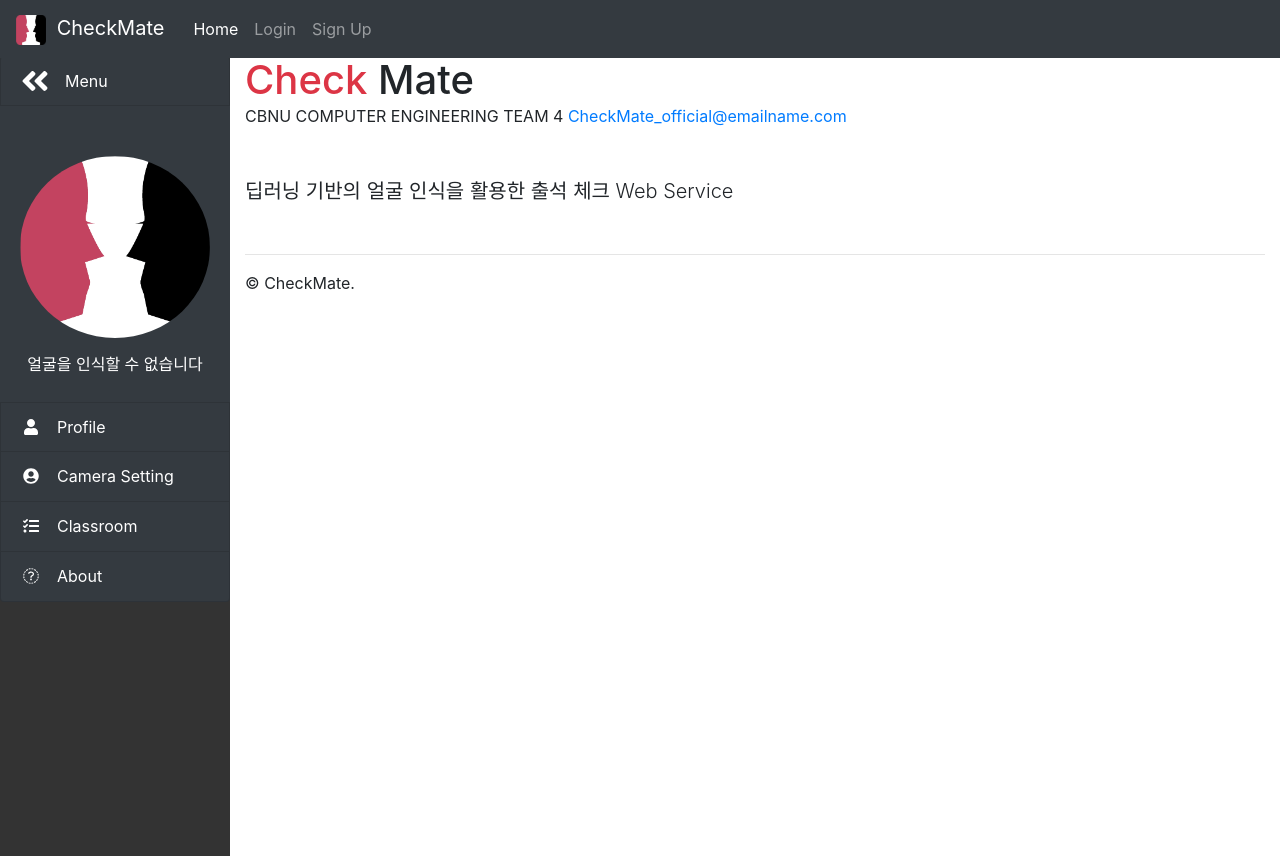
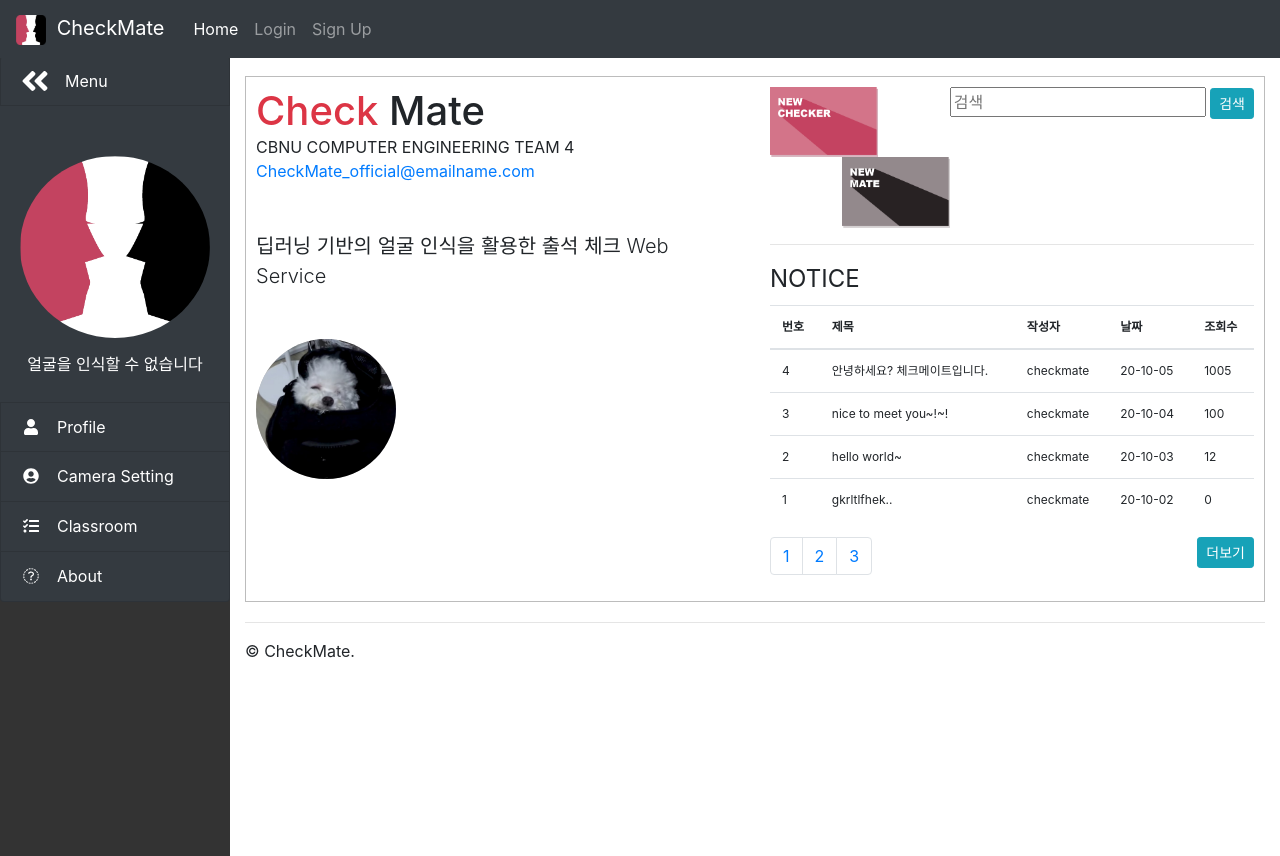
Before and after one commit to on1ystar/checkmate, a Django app: page / in a window 1280 px wide. Run offline with Django 3.2, Linux system fonts and the light colour scheme; parts of the project's set-up code (start-up, migrations or seed data) failed here and were passed over; some libraries are stand-ins or nearby versions; some web fonts are replaced.

Commit message:
Main page update

```diff
--- a/checkmate/templates/layout.html
+++ b/checkmate/templates/layout.html
@@ -81,7 +81,41 @@
         body{
             padding-top: 3.5rem;
         }
+        .container{
+            margin: 20px auto;
 
+            padding: 10px;
+            border: 1px solid #bcbcbc;
+        }
+
+        .box {
+            width: 140px;
+            height: 140px;
+            border-radius: 70%;
+            overflow: hidden;
+        }
+        .profile {
+            width: 100%;
+            height: 100%;
+            object-fit: cover;
+        }
+
+        .table {
+          font-size: 75%;
+        }
+
+        .button_checker {
+            width: 60%;
+            height: 60%;
+        }
+
+        #b1 {
+            float: left;
+        }
+
+        #b2{
+          float: right;
+        }
 
 
     </style>
--- a/checkmate/templates/root.html
+++ b/checkmate/templates/root.html
@@ -1,12 +1,16 @@
 {% extends "layout.html" %}
+{% load bootstrap4 static %}
 
 {% block title %}
     Checkmate.
 {% endblock title%}
 
 {% block content %}
-<div class="container-fluid p-0">
-    <!-- About-->
+
+<div class="container">
+    <div class="row">
+    <div class="col-sm-6">
+     <!-- About-->
     <section class="resume-section" id="main">
         <div class="resume-section-content">
             <h1 class="mb-0">
@@ -20,5 +24,104 @@
             <p class="lead mb-5">딥러닝 기반의 얼굴 인식을 활용한 출석 체크 Web Service</p>
         </div>
     </section>
+        <div class="box" style="background: #BDBDBD;">
+            <img class="profile" src="{% static 'img/profile.JPG' %}">
+
+        </div>
+    </div>
+    <div class="col-sm-6">
+        <form class="navbar-search float-right">
+            <input type="text" class="search-query"  placeholder="검색">
+            <a class="btn btn-info btn-sm">검색</a>
+        </form>
+        <span class="chart" data-percent="86">
+            <span class="percent"></span>
+        </span> <!--실행안됨흑흑-->
+        <fieldset>
+            <a href="#"><img class="button_checker" id="b1" src="{% static 'img/button_1.png' %}" alt="버튼1"></a>
+            <a href="#"><img class="button_checker" id="b2" src="{% static 'img/button_2.png' %}" alt="버튼2"></a>
+        </fieldset>
+        <hr>
+        <fieldset style="width:100%">
+        <legend>NOTICE</legend>
+        <table class="table table-hover">
+            <thead>
+            <tr>
+            <th>번호</th>
+            <th>제목</th>
+            <th>작성자</th>
+            <th>날짜</th>
+            <th>조회수</th>
+            </tr>
+            </thead>
+            <tbody>
+            <tr>
+            <td>4</td>
+            <td>안녕하세요? 체크메이트입니다.</td>
+            <td>checkmate</td>
+            <td>20-10-05</td>
+            <td>1005</td>
+            </tr>
+            <tr>
+            <td>3</td>
+            <td>nice to meet you~!~!</td>
+            <td>checkmate</td>
+            <td>20-10-04</td>
+            <td>100</td>
+            </tr>
+            <tr>
+            <td>2</td>
+            <td>hello world~</td>
+            <td>checkmate</td>
+            <td>20-10-03</td>
+            <td>12</td>
+            </tr>
+            <tr>
+            <td>1</td>
+            <td>gkrltlfhek..</td>
+            <td>checkmate</td>
+            <td>20-10-02</td>
+            <td>0</td>
+            </tr>
+            </tbody>
+        </table>
+        </fieldset>
+        <a class="btn btn-info float-right btn-sm">더보기</a>
+        <div class="text-center">
+        <ul class="pagination">
+            <li class="page-item"><a class="page-link" href="#">1</a></li>
+            <li class="page-item"><a class="page-link" href="#">2</a></li>
+            <li class="page-item"><a class="page-link" href="#">3</a></li>
+        </ul>
+        </div>
+    </div>
+    </div>
 </div>
 {% endblock content %}
+
+<script>
+$(function() {
+    $('.chart').easyPieChart({
+    barColor: '#ef1e25',
+    trackColor: '#f9f9f9',
+    scaleColor: '#dfe0e0',
+    scaleLength: 5,
+    lineCap: 'round',
+    lineWidth: 3,
+    trackWidth: undefined,
+    size: 110,
+    rotate: 0, // in degrees
+    animate: {
+        duration: 1000,
+        enabled: true
+    },
+    easing: function (x, t, b, c, d) { // easing function
+        t = t / (d/2);
+        if (t < 1) {
+        return c / 2 * t * t + b;
+        }
+        return -c/2 * ((—t)*(t-2) - 1) + b;
+    }
+    });
+});
+</script>
```
Also changed, not shown: accounts/templates/accounts/profile.html (+18 -12 lines), accounts/templates/accounts/profile_form.html (+7 -6 lines), attendance/templates/attendance/classroom_list.html (+10 -8 lines), checkmate/static/bootstrap-4.5.2-dist/css/testt.css (added, +34 -0 lines), checkmate/static/img/button_1.png (added), checkmate/static/img/button_2.png (added), checkmate/static/img/profile.JPG (added), db.sqlite3, media/user/ben.jpg (added).
